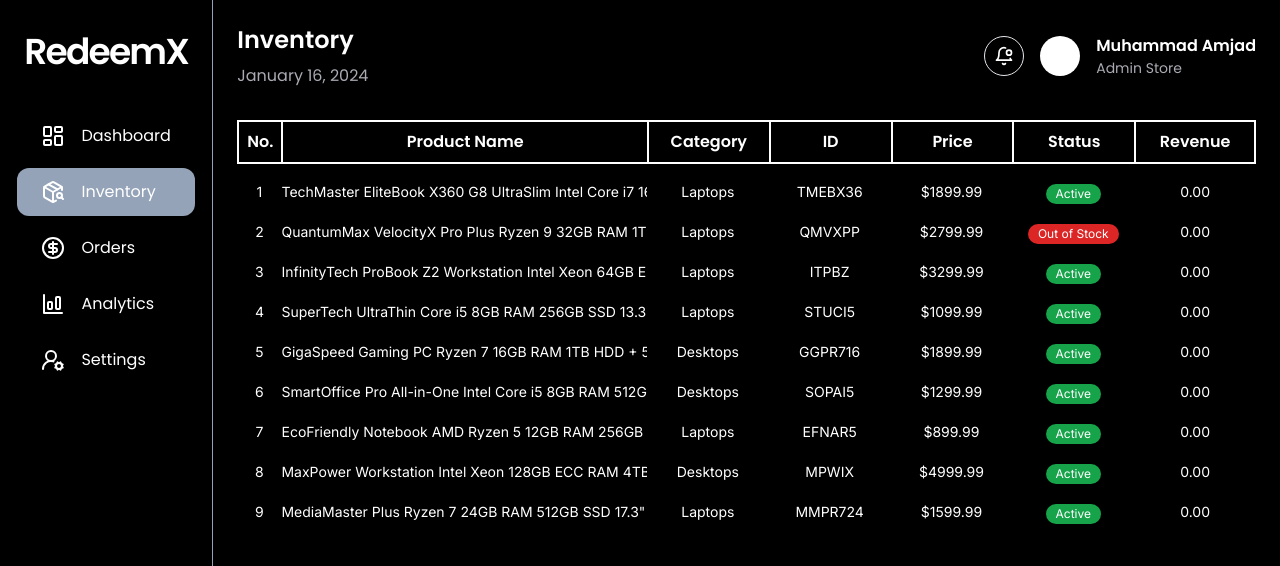
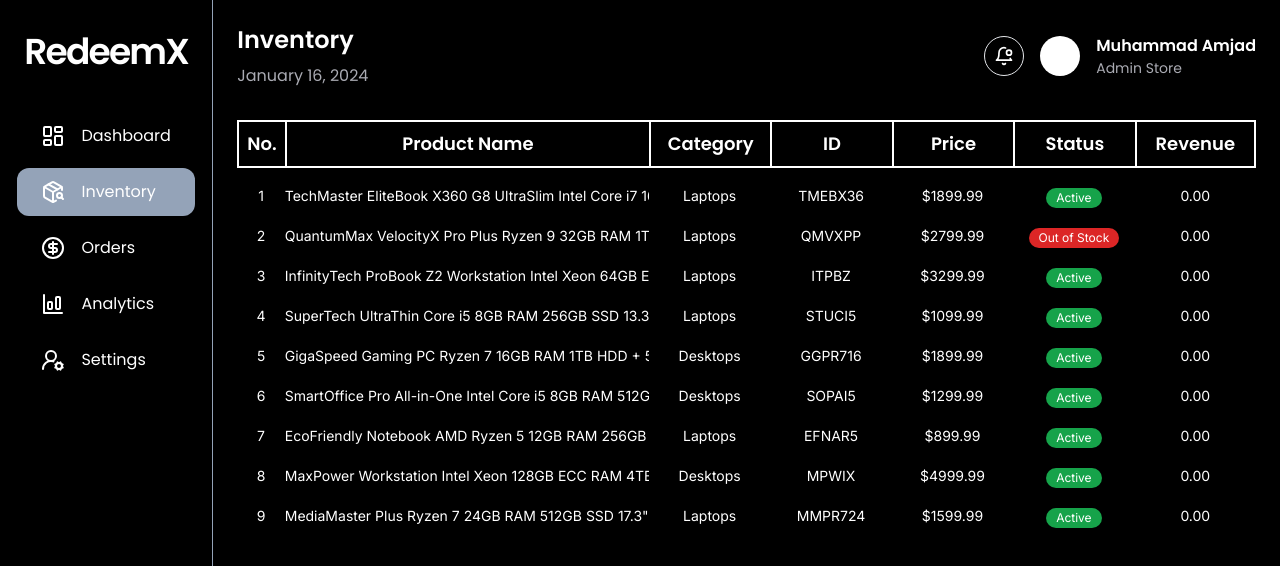
Before and after one commit to devvMuhammad/admin-redeemx, a Next.js app: page /inventory in a window 1280 px wide. Shown: the top 566 px of the page. Built offline with nearby package versions, Linux system fonts and the light colour scheme.

Commit message:
some change text for different screen size

```diff
--- a/src/app/globals.css
+++ b/src/app/globals.css
@@ -23,7 +23,7 @@
     --grey-color: #d6d7e1cb;
   }
   .header > span {
-    @apply font-bold border-t-2 border-b-2 border-l-2 border-white p-2;
+    @apply font-bold text-sm md:text-lg border-t-2 border-b-2 border-l-2 border-white p-2;
   }
   .header > span:last-of-type:not(:first-child) {
     @apply border-r-2 border-white border-solid;
```
